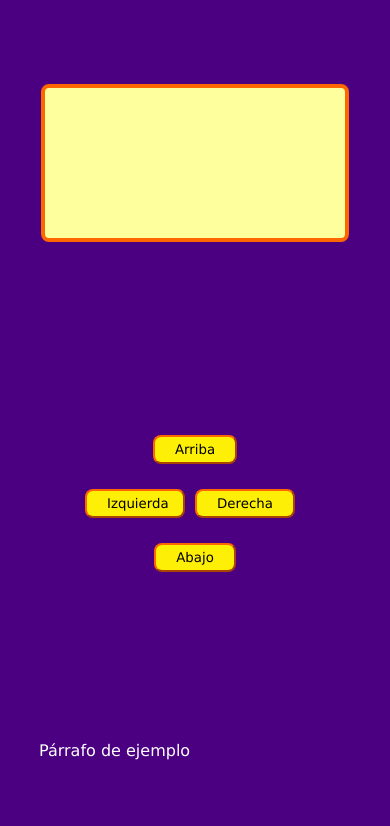
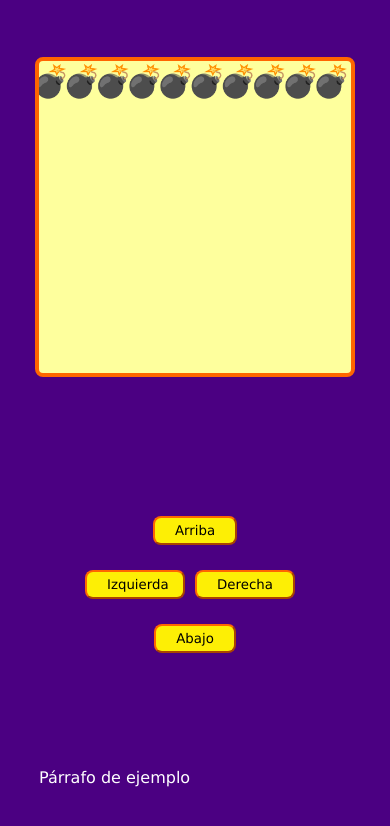
Before and after one commit to andresavilan/Videogames-JC, a plain HTML site: page index.html in a window 390 px wide. Drawn offline with Linux system fonts and the light colour scheme.

Commit message:
added canvas and responsive design

```diff
--- a/index.html
+++ b/index.html
@@ -25,8 +25,8 @@
         </div>
     </div>
 
-    <script src="maps"></script>
-    <script src="main.js"></script>
+    <script src="./maps.js"></script>
+    <script src="./main.js"></script>
 </body>
 
 </html>
--- a/main.js
+++ b/main.js
@@ -0,0 +1,26 @@
+const canvas = document.querySelector('#game')
+const game = canvas.getContext('2d')
+
+window.addEventListener('load', startGame);
+
+function startGame() {
+    let canvasSize;
+
+    if(window.innerWidth<window.innerHeight) {
+        canvasSize = window.innerWidth * 0.8
+    } else {
+        canvasSize = window.innerHeight * 0.8
+    }
+canvas.setAttribute('width', canvasSize)
+canvas.setAttribute('height', canvasSize)
+
+const elementSize = canvasSize /10
+
+game.font = elementSize + 'px Verdana'
+game.textAlign = 'end'
+
+for (let i = 1; i <= 10; i++) {
+    game.fillText(emojis['X'], elementSize * i, elementSize)
+}
+
+}
--- a/maps.js
+++ b/maps.js
@@ -9,7 +9,8 @@ const emojis={'-':' ','O':'🚪','X':'💣','I':'🎁','PLAYER':'💀','BOMB_COL
   -XXXXXXXXX
   -XXXXXXXXX
   OXXXXXXXXX
-`);maps.push(`
+`);
+maps.push(`
   O--XXXXXXX
   X--XXXXXXX
   XX----XXXX
@@ -20,7 +21,8 @@ const emojis={'-':' ','O':'🚪','X':'💣','I':'🎁','PLAYER':'💀','BOMB_COL
   XX--XXX-XX
   XXXX---IXX
   XXXXXXXXXX
-  `);maps.push(`
+  `);
+  maps.push(`
   I-----XXXX
   XXXXX-XXXX
   XX----XXXX
```
